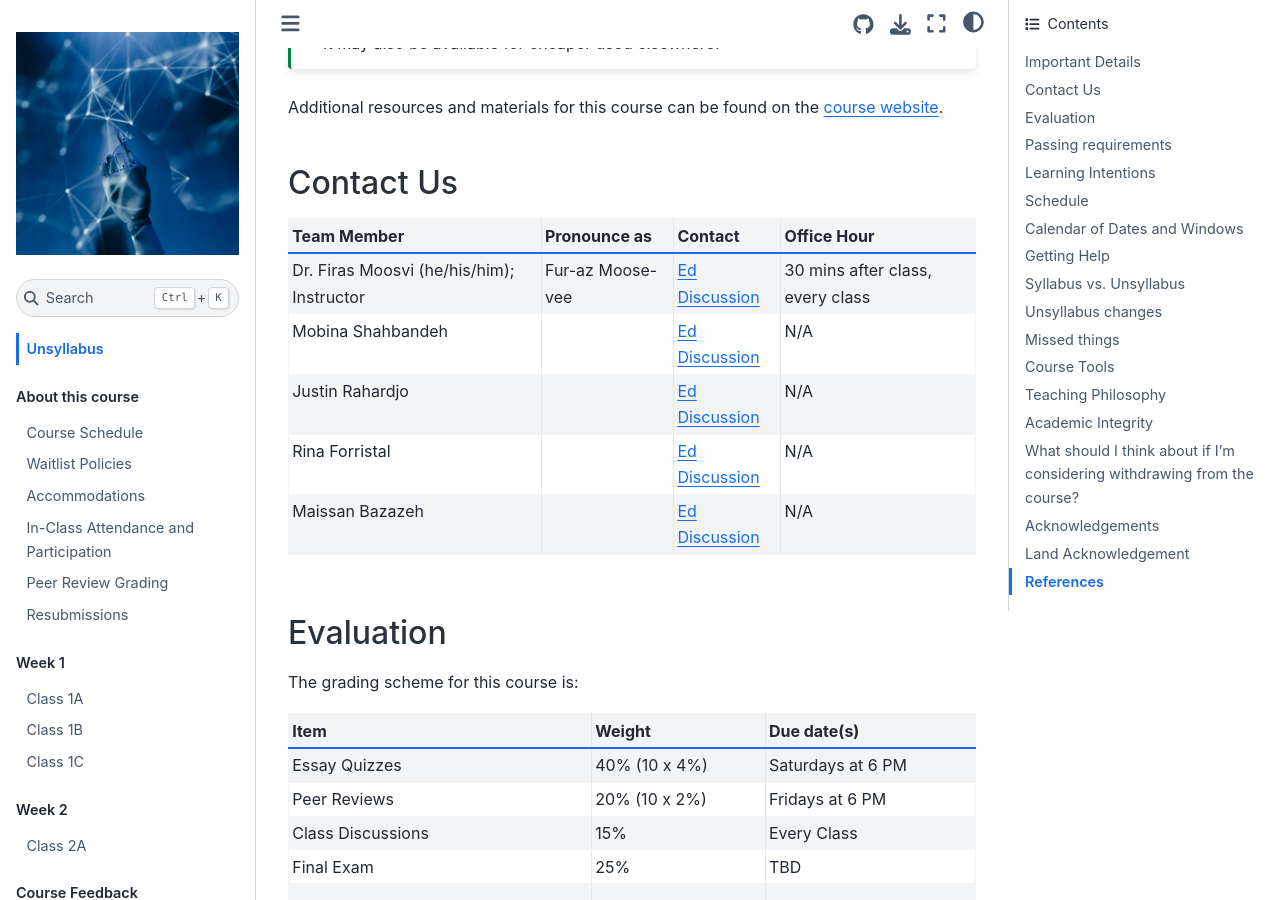
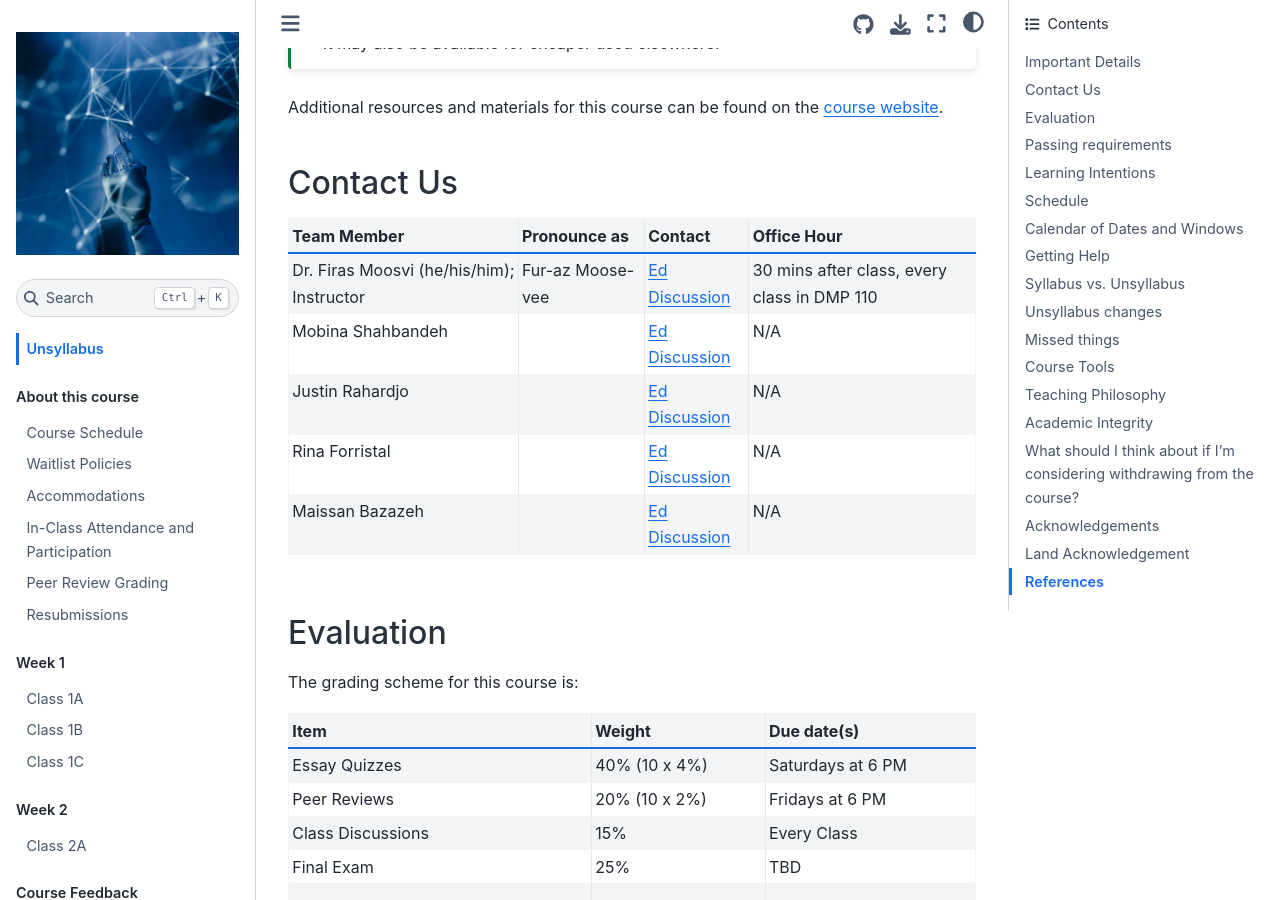
Before and after one commit to UBC-CS/cpsc430, a Jupyter Book: the page built from about/unsyllabus.md, in a window 1280 px wide and 900 px high, scrolled down 2014 px. Built offline with Jupyter Book 1.0.4 settings and Sphinx 7.4.7 and the Sphinx Book theme 1.1.4, drawn with Linux system fonts in a browser that asks for light colours; cross-references to code outside the pages are shown as plain code.

Commit message:
add room number

```diff
--- a/about/syllabus_bits/teaching_team.md
+++ b/about/syllabus_bits/teaching_team.md
@@ -1,7 +1,7 @@
-| Team Member                  | Pronounce as       | Contact          | Office Hour                      |
-|------------------------------|--------------------|------------------|----------------------------------|
-| {{ INSTRUCTOR }}; Instructor | {{ PRONOUNCE }}    | {{ FORUM_LINK }} | 30 mins after class, every class |
-| {{ TA4 }}                    | {{ TA4pronounce }} | {{ FORUM_LINK }} | N/A                              |
-| {{ TA3 }}                    | {{ TA3pronounce }} | {{ FORUM_LINK }} | N/A                              |
-| {{ TA2 }}                    | {{ TA2pronounce }} | {{ FORUM_LINK }} | N/A                              |
-| {{ TA1 }}                    | {{ TA1pronounce }} | {{ FORUM_LINK }} | N/A                              |
+| Team Member                  | Pronounce as       | Contact          | Office Hour                                 |
+|------------------------------|--------------------|------------------|---------------------------------------------|
+| {{ INSTRUCTOR }}; Instructor | {{ PRONOUNCE }}    | {{ FORUM_LINK }} | 30 mins after class, every class in DMP 110 |
+| {{ TA4 }}                    | {{ TA4pronounce }} | {{ FORUM_LINK }} | N/A                                         |
+| {{ TA3 }}                    | {{ TA3pronounce }} | {{ FORUM_LINK }} | N/A                                         |
+| {{ TA2 }}                    | {{ TA2pronounce }} | {{ FORUM_LINK }} | N/A                                         |
+| {{ TA1 }}                    | {{ TA1pronounce }} | {{ FORUM_LINK }} | N/A                                         |
```
